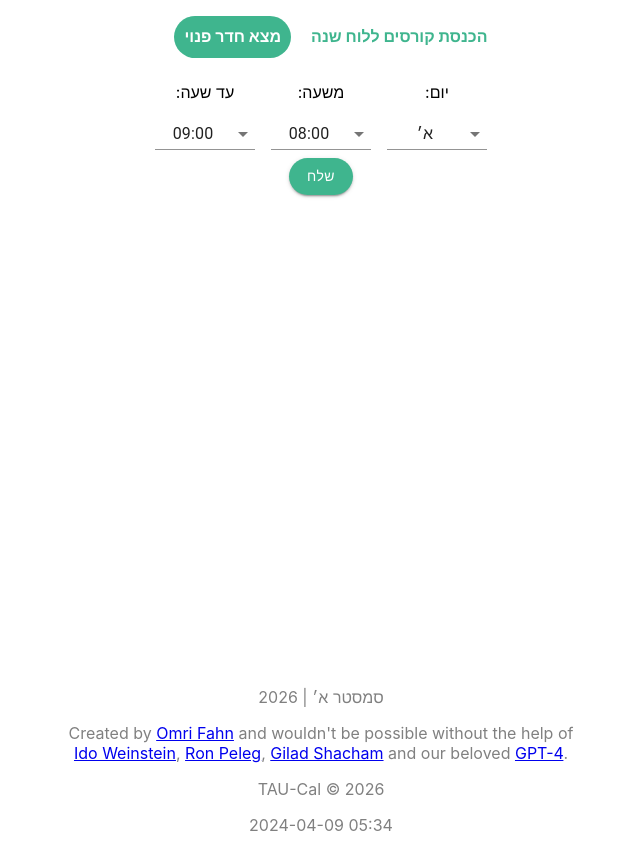
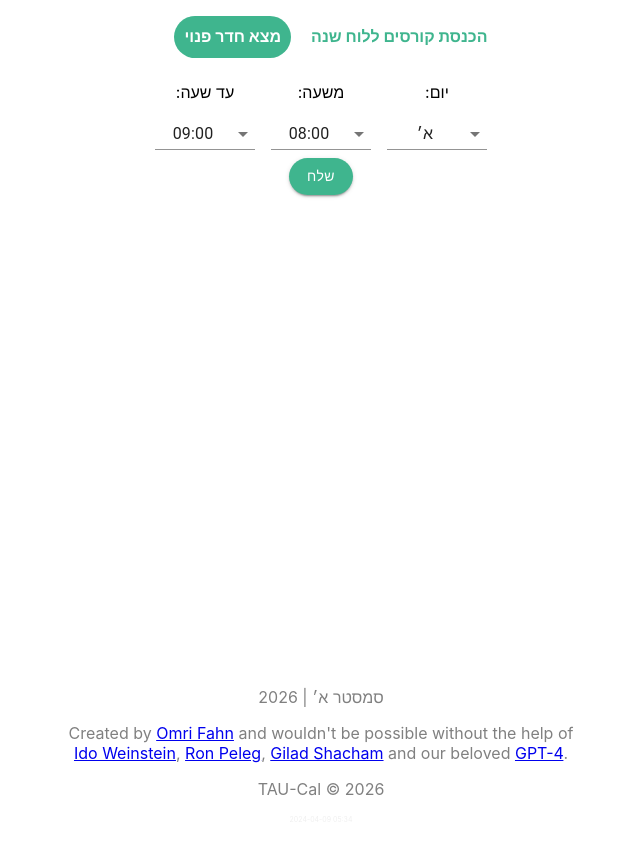
Before and after one commit to omrifahn/TAU-Cal, a React (Create React App) app: page / in a window 1280 px wide. Shown: the whole page, without its empty margins (319-959 px from the left). Built offline with nearby package versions, Linux system fonts and the light colour scheme.

Commit message:
Add build watermark styles to footer component

```diff
--- a/src/index.css
+++ b/src/index.css
@@ -11,3 +11,11 @@ code {
   font-family: source-code-pro, Menlo, Monaco, Consolas, 'Courier New',
     monospace;
 }
+
+
+.build-watermark {
+  font-size: 7px;
+  color: #ccc;
+  opacity: 0.3;
+  margin-top: 5px;
+}
```
